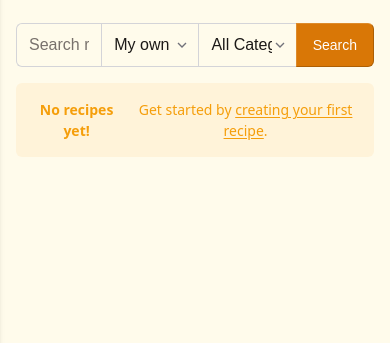
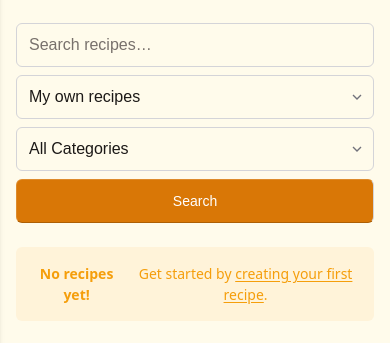
Before and after one commit to chrys/recipebox, a Django app: page /recipes/ in a window 390 px wide. Shown: the part 116-459 px from the top of the page. Run offline with Django 5.2, Linux system fonts and the light colour scheme; the visitor is signed in with stand-in values (Sample User, id 1); data comes from the database, SQL or seed files in the repository; data that the repository does not hold is empty.

Commit message:
feat(ui): Optimize recipe list grid and search form for mobile and tablet

```diff
--- a/recipes/templates/recipes/recipe_list.html
+++ b/recipes/templates/recipes/recipe_list.html
@@ -54,7 +54,7 @@
     <div id="recipe-grid-view" class="container">
         <div class="row" style="gap: var(--space-4);">
             {% for recipe in recipes %}
-            <div class="col-2">
+            <div class="col-4">
                 <article class="card" style="height: 100%;">
                     <a href="{{ recipe.get_absolute_url }}" style="text-decoration: none; color: inherit;">
                         {% if recipe.image %}
--- a/static/css/theme.css
+++ b/static/css/theme.css
@@ -248,10 +248,32 @@
   .outline-mobile-only {
     display: inline-flex !important;
   }
+
+  /* Search & Filter form stacking on mobile */
+  fieldset.group {
+    flex-direction: column;
+    border: none;
+    padding: 0;
+  }
+
+  fieldset.group > legend,
+  fieldset.group > :is(input, select, button) {
+    border-radius: var(--radius-medium) !important;
+    border-inline-end: 1px solid var(--input) !important;
+    margin-bottom: var(--space-2);
+    width: 100% !important;
+  }
 }
 
 .outline-mobile-only {
   display: none;
+}
+
+/* 3-column → 2-column on tablets */
+@media (max-width: 1024px) and (min-width: 769px) {
+  .col-4 {
+    --span: 6 !important;
+  }
 }
 
 /* ---- Responsive grid breakpoints ---- */
```
